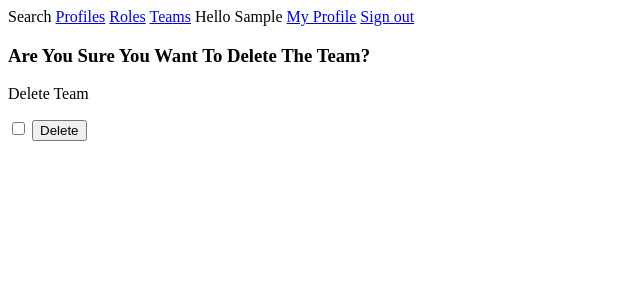
After one commit to rakhovetski/comterest, a Django app: page /account/profile/delete_team/1/ in a window 1280 px wide. The commit adds this page. Shown: the top 300 px of the page, without its empty margins (0-640 px from the left). Run offline with Django 3.2, Linux system fonts and the light colour scheme; the visitor is signed in with stand-in values (Sample User, id 1).

Commit message:
Add delete team and project

```diff
--- a/service/account/forms.py
+++ b/service/account/forms.py
@@ -40,7 +40,7 @@ class PortfolioProjectForm(forms.ModelForm):
 
 
 class TeamPicForm(forms.ModelForm):
-    image = forms.ImageField(label='Team Picture')
+    image = forms.ImageField(label='Team Picture', required=False)
 
     class Meta:
         model = Team
--- a/service/account/models.py
+++ b/service/account/models.py
@@ -15,9 +15,6 @@ class Role(models.Model):
         return self.name
 
 
-# ROLE_CHOICES = [(role.id, role.name) for role in Role.objects.all()]
-
-
 class ProfileManager(UserManager):
     def create_superuser(self, username, email=None, password=None, **extra_fields):
         extra_fields.setdefault('is_staff', True)
@@ -30,7 +27,7 @@ class ProfileManager(UserManager):
 class Profile(models.Model):
     user = models.OneToOneField(User, on_delete=models.CASCADE)
     # date_of_birth = models.DateField()
-    # experience = models.PositiveIntegerField(null=True, blank=True)
+    experience = models.PositiveIntegerField(null=True, blank=True, default=0)
     created_date = models.DateTimeField(auto_now_add=True)
     updated_date = models.DateTimeField(auto_now=True)
     follows = models.ManyToManyField('self',
@@ -67,6 +64,7 @@ class Team(models.Model):
     created_at = models.DateTimeField(auto_now_add=True)
     profile = models.ManyToManyField(Profile, related_name='teams')
     role = models.ManyToManyField(Role, related_name='teams')
+    owner = models.ForeignKey(Profile, related_name='owned_teams', on_delete=models.PROTECT, default=None)
     image = models.ImageField(blank=True, null=True, upload_to='images/team_images/')
 
     class Meta:
--- /dev/null
+++ b/service/account/templates/account/profile/confirm_delete_team.html
@@ -0,0 +1,17 @@
+{% extends "search/base.html" %}
+
+{% block title %}Delete Team{% endblock %}
+
+{% block content %}
+    <h3>
+        Are You Sure You Want To Delete The Team?
+    </h3>
+
+    <form method="post" action="{% url 'account:delete_team' pk %}">
+        {% csrf_token %}
+        <p>Delete Team</p>
+        <input type="checkbox" name="confirm_delete">
+        <button type="submit">Delete</button>
+    </form>
+
+{% endblock %}
--- a/service/account/templates/account/profile/profile.html
+++ b/service/account/templates/account/profile/profile.html
@@ -61,6 +61,7 @@
                     <a href="{% url 'account:show_project' project.pk %}">{{ project.title }}</a>
                     {% if request.user.id == profile.user.id %}
                         <a href="{% url 'account:edit_project' project.pk %}">Edit Project</a>
+                        <a href="{% url 'account:delete_project' project.pk %}">Delete Project</a>
                     {% endif %}
 
                 </p>
@@ -80,7 +81,10 @@
         {% for team in teams %}
             <p>
                 <a href="{% url 'account:show_team' team.pk %}">{{ team.title }}</a>
-                <a href="{% url 'account:edit_team' team.pk %}">Edit Team</a>
+                {% if request.user.id == profile.user.id %}
+                    <a href="{% url 'account:edit_team' team.pk %}">Edit Team</a>
+                    <a href="{% url 'account:delete_team' team.pk %}">Delete Team</a>
+                {% endif %}
                 <p>
                     {{ team.description|truncatewords:8 }}
                 </p>
--- a/service/account/urls.py
+++ b/service/account/urls.py
@@ -1,6 +1,6 @@
 from django.urls import path
 from account.views import register_user, edit_user, user_login, show_profile, user_logout, add_project, \
-    PortfolioProjectDetailView, add_team, TeamDetailView, edit_project, edit_team
+    PortfolioProjectDetailView, add_team, TeamDetailView, edit_project, edit_team, delete_project, delete_team
 
 app_name = 'account'
 
@@ -13,7 +13,9 @@ urlpatterns = [
     path('profile/add_project/', add_project, name='add_project'),
     path('profile/show_project/<int:pk>/', PortfolioProjectDetailView.as_view(), name='show_project'),
     path('profile/edit_project/<int:pk>/', edit_project, name='edit_project'),
+    path('profile/delete_project/<int:pk>/', delete_project, name='delete_project'),
     path('profile/add_team/', add_team, name='add_team'),
     path('profile/show_team/<int:pk>/', TeamDetailView.as_view(), name='show_team'),
-    path('profile/edit_team/<int:pk>', edit_team, name='edit_team'),
+    path('profile/edit_team/<int:pk>/', edit_team, name='edit_team'),
+    path('profile/delete_team/<int:pk>/', delete_team, name='delete_team')
 ]
--- a/service/account/views.py
+++ b/service/account/views.py
@@ -1,5 +1,5 @@
 from django.contrib.auth import login, authenticate, logout
-from django.shortcuts import render, redirect, reverse
+from django.shortcuts import render, redirect, reverse, get_object_or_404
 from account.forms import PortfolioProjectForm, RegisterForm, ProfilePicForm, TeamForm, TeamPicForm
 from django.contrib.auth.models import User
 from django.contrib import messages
@@ -123,20 +123,45 @@ def add_project(request):
 
 
 def edit_project(request, pk):
-    if request.user.is_authenticated:
-        project = PortfolioProject.objects.get(id=pk)
+    project = get_object_or_404(PortfolioProject, pk=pk)
+    project_form = PortfolioProjectForm(request.POST or None, instance=project)
 
-        project_form = PortfolioProjectForm(request.POST or None, instance=project)
+    if request.user.id != project.user.id:
+        messages.success(request, 'You Can\'t Edit That Project!')
+        return redirect('search:home')
 
-        if project_form.is_valid():
-            project_form.save()
+    if project_form.is_valid():
+        project_form.save()
+        messages.success(request, 'Your Project Has Been Updated')
+        return redirect('account:profile', pk=request.user.pk)
+    return render(request, 'account/profile/edit_project.html', {'project_form': project_form})
 
-            messages.success(request, 'Your Project Has Been Updated')
-            return redirect('account:profile', pk=project.pk)
-        return render(request, 'account/profile/edit_project.html', {'project_form': project_form})
-    else:
-        messages.success(request, 'You must be logged in')
+
+def delete_project(request, pk):
+    project = get_object_or_404(PortfolioProject, pk=pk)
+
+    if not request.user.is_authenticated:
+        messages.success(request, 'You must logged in')
         return redirect('search:home')
+
+    if request.method == 'POST':
+        if request.user.id == project.user.id:
+
+            confirm_delete = request.POST.get('confirm_delete')
+
+            if confirm_delete:
+                project.delete()
+                messages.success(request, 'Your Project Has Been Deleted')
+                return redirect('account:profile', pk=request.user.pk)
+            else:
+                messages.success(request, 'If you want to delete the project, you need to check the box')
+                return redirect('account:delete_project', pk=pk)
+        else:
+            messages.success(request, 'You Can\'t Delete That Project!')
+            return redirect('search:home')
+    return render(request,
+                  'account/profile/confirm_delete_project.html',
+                  {'pk': pk})
 
 
 class PortfolioProjectDetailView(DetailView):
@@ -150,8 +175,10 @@ def add_team(request):
         team_form = TeamForm(request.POST or None)
         if request.method == 'POST':
             if team_form.is_valid():
-                project = team_form.save(commit=False)
-                project.save()
+                team = team_form.save(commit=False)
+                profile = Profile.objects.get(user__id=request.user.id)
+                team.owner = profile
+                team.save()
                 team_form.save_m2m()
                 return redirect('account:profile', pk=request.user.pk)
         return render(request,
@@ -164,15 +191,24 @@ def add_team(request):
 
 def edit_team(request, pk):
     if request.user.is_authenticated:
-        team = Team.objects.get(id=pk)
+        team = get_object_or_404(Team, id=pk)
+
+        if request.user.id != team.owner.id:
+            messages.success(request, 'You Can\'t Edit That Team!')
+            return redirect('search:home')
 
         team_form = TeamForm(request.POST or None, request.FILES or None, instance=team)
-        team_pic_form = TeamPicForm(request.POST or None, request.FILES or None, instance=team)
+        team_pic_form = TeamPicForm(request.POST or None, request.FILES or None)
 
         if team_form.is_valid() and team_pic_form.is_valid():
-            team_form.save()
-            team_pic_form.save()
+            team_updated = team_form.save(commit=False)
+            team_updated.owner = team.owner
+            team_updated.save()
+            team_pic = team_pic_form.save(commit=False)
+            team_pic.owner = team.owner
+            team_pic.save()
 
+            team_form.save_m2m()
             messages.success(request, 'Your Team Has Been Updated')
             return redirect('account:profile', pk=request.user.pk)
         return render(request, 'account/profile/edit_team.html', {'team_form': team_form,
@@ -182,6 +218,32 @@ def edit_team(request, pk):
         return redirect('search:home')
 
 
+def delete_team(request, pk):
+    if not request.user.is_authenticated:
+        messages.success(request, 'You must logged in')
+        return redirect('search:home')
+
+    if request.method == 'POST':
+        team = get_object_or_404(Team, id=pk)
+
+        if request.user.id != team.owner.id:
+            messages.success(request, 'You Can\'t Delete That Team!')
+            return redirect('search:home')
+
+        confirm_delete = request.POST.get('confirm_delete')
+
+        if confirm_delete:
+            team.delete()
+            messages.success(request, 'Your Team Has Been Deleted')
+            return redirect('account:profile', pk=request.user.pk)
+        else:
+            messages.success(request, 'If you want to delete the project, you need to check the box')
+            return redirect('account:delete_project', pk=pk)
+    return render(request,
+                  'account/profile/confirm_delete_team.html',
+                  {'pk': pk})
+
+
 class TeamDetailView(DetailView):
     model = Team
     template_name = 'account/profile/show_team.html'
--- a/service/search/urls.py
+++ b/service/search/urls.py
@@ -1,5 +1,5 @@
 from django.urls import path
-from search.views import home, profile_list, RoleListView, team_list
+from search.views import search, profile_list, RoleListView, team_list
 
 app_name = 'search'
 
@@ -10,5 +10,5 @@ urlpatterns = [
     path('teams/', team_list, name='teams'),
     path('teams/<int:pk>/', team_list, name='teams'),
     path('roles_list/', RoleListView.as_view(), name='roles_list'),
-    path('', home, name='home'),
+    path('', search, name='home'),
 ]
```
Also changed, not shown: service/account/templates/account/profile/confirm_delete_project.html (added, +16 -0 lines), service/search/templates/search/search.html (added, +24 -0 lines), service/search/views.py (+14 -1 lines), service/account/migrations/0001_initial.py (added), service/account/migrations/__init__.py (added).
